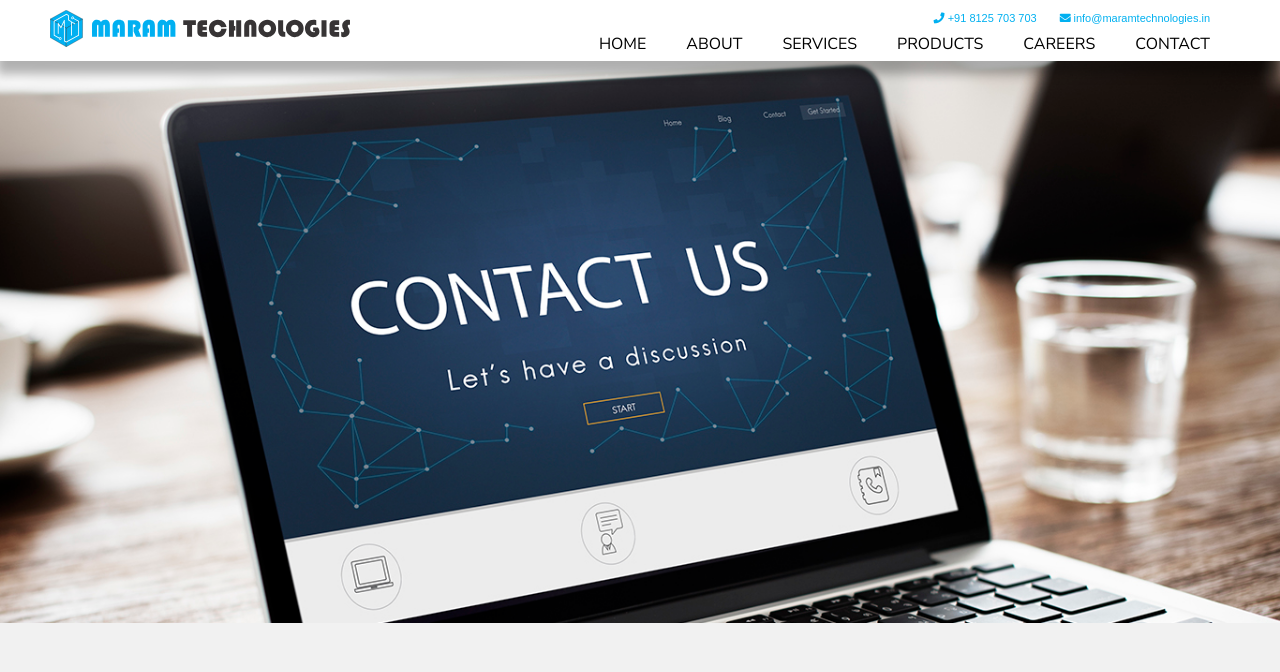
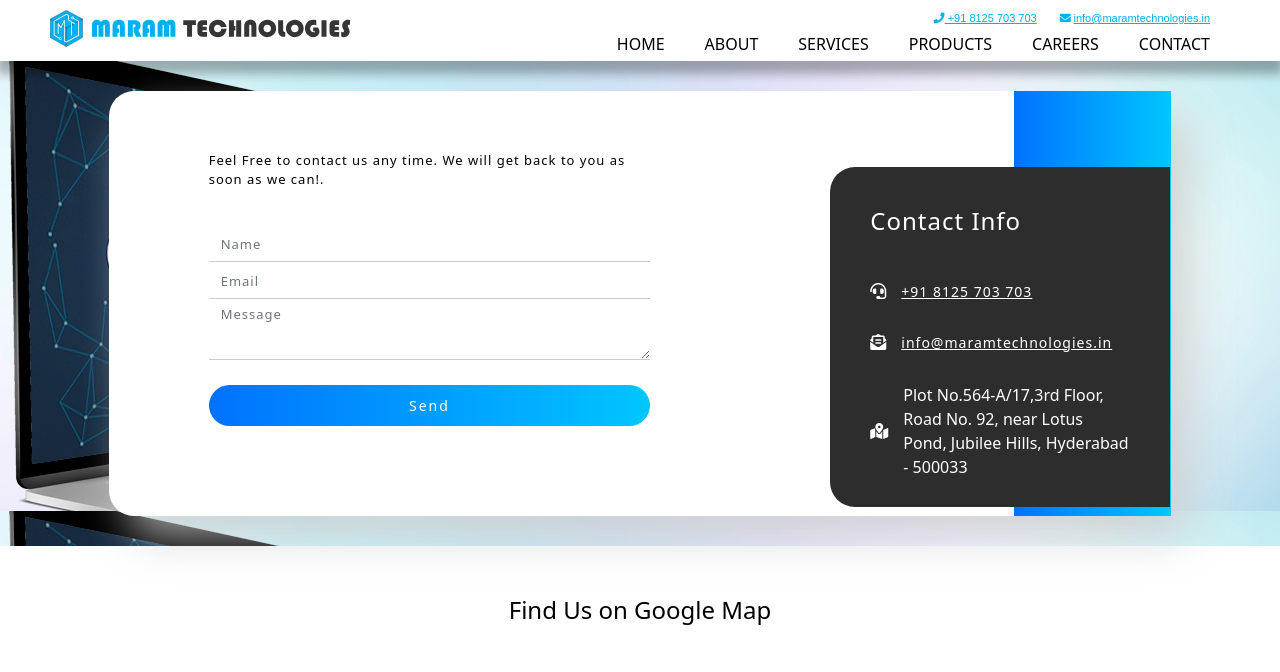
Before and after one commit to Maramtech/Maramtech, a PHP site: page /contact.html in a window 1280 px wide. Shown: the top 672 px of the page. Run offline with PHP 8.4, Linux system fonts and the light colour scheme; some libraries are stand-ins or nearby versions.

Commit message:
SDGSZFGSG

```diff
--- a/contact.html
+++ b/contact.html
@@ -14,7 +14,7 @@
   <!-- <link rel="stylesheet" href="plugins/bootstrap/bootstrap.min.css"> -->
   <link rel="stylesheet" href="css/contact.css">
   <link rel="stylesheet" href="css/bootstrap.min.css">
-  <link rel="stylesheet" href="css/main.css">
+  <!-- <link rel="stylesheet" href="css/main.css"> -->
   <script src="js/jquery-3.3.1.min.js"></script>
   <script src="js/popper.min.js"></script>
   <script src="js/bootstrap.min.js"></script>
@@ -97,11 +97,11 @@
 </header>
 
 <!-- </header> -->
-<div class="banner ">
-  <img src="images/contact_banner.jpg" alt="">
-</div>
+<div class="banner contact_banner">
+  <!-- <img src="images/contact_banner1.jpg" alt=""> -->
+
 <section class="contact_us">
-       <div class="container">
+       <div class="">
            <div class="row">
                <div class="col-md-10 offset-md-1">
                    <div class="contact_inner">
@@ -148,6 +148,7 @@
            </div>
        </div>
    </section>
+   </div>
 
    <section class="map_sec">
        <div class="container">
--- a/css/contact.css
+++ b/css/contact.css
@@ -5,8 +5,8 @@ body{
      background: linear-gradient(to right, #0072ff, #00c6ff);
 }
 .contact_us{
-    background-color: #f1f1f1;
-    padding: 120px 0px;
+    /* background-color: #f1f1f1; */
+    padding: 30px 0px;
 }
 
 .contact_inner{
--- a/css/style.css
+++ b/css/style.css
@@ -834,5 +834,7 @@ h6 {}
 /* Footer */
 
 /* banner */
-
+.contact_banner{
+  background-image: url(../images/contact_banner1.jpg);
+}
 /* banner */
--- a/index.html
+++ b/index.html
@@ -111,7 +111,7 @@
         </div>
       </div>
       <div class="item">
-        <img src="images/slide2.jpg" width="100%">
+        <img src="images/slide1.jpg" width="100%">
         <!-- <div class="carousel-caption">
           <h3>Fourth slide</h3>
           <p>Caption goes here</p>
--- a/software.html
+++ b/software.html
@@ -94,7 +94,7 @@
   <div class="banner ">
     <img src="images/software_banner.jpg" alt="">
   </div>
-  <div class="container-fluid py-5">
+  <div class="container-fluid ">
       <div class="container py-4">
           <div class="col_div bg-light row align-items-center">
               <div class="col-lg-5">
```
Also changed, not shown: about.html (+4 -8 lines), images/about_banner01.jpg, images/contact_banner1.jpg (added), images/slide1.jpg, images/slide4.jpg, images/software_banner.jpg, 1 other file.
